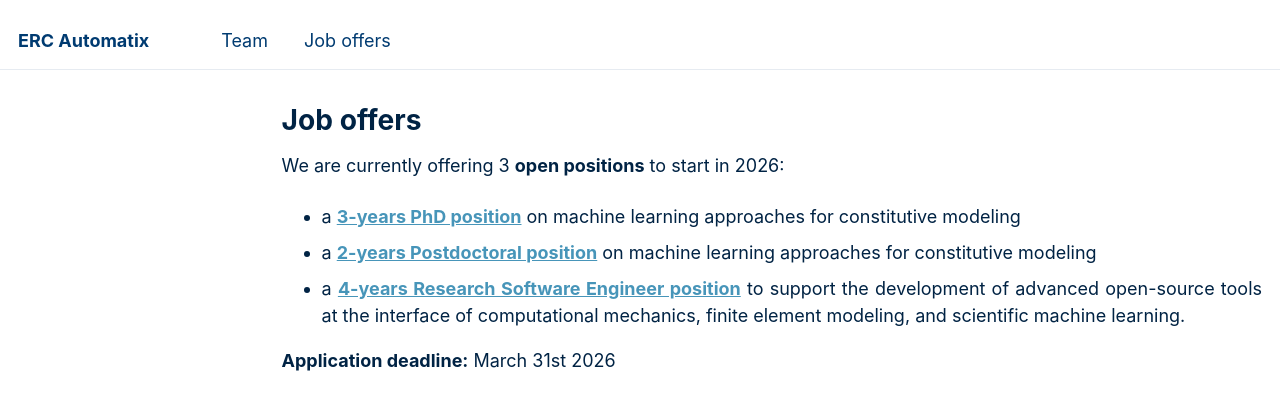
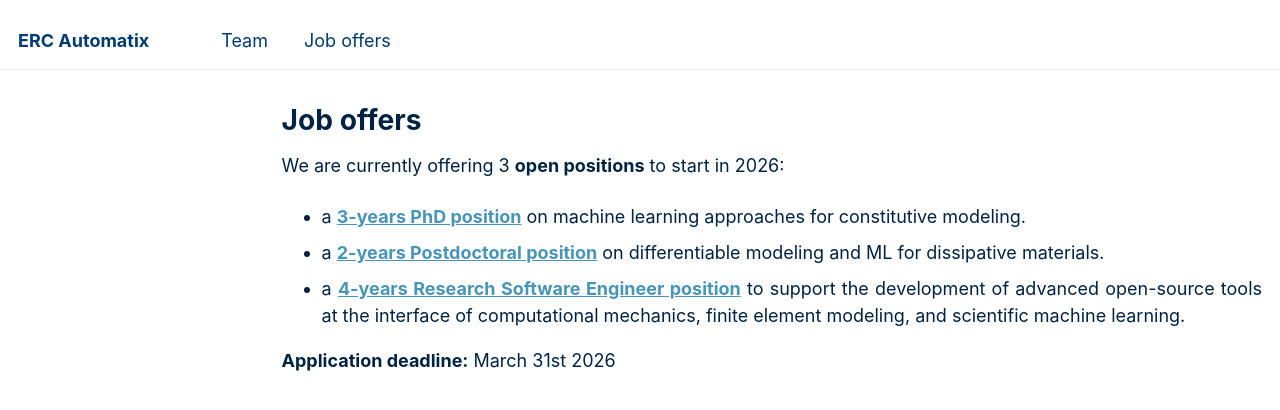
Before and after one commit to erc-automatix/erc-automatix.github.io, a Jekyll site: the page built from _pages/job_offers.md, in a window 1280 px wide. Shown: the top 410 px of the page. Built offline with Jekyll 4.4.1, drawn with Linux system fonts in a browser that asks for light colours.

Commit message:
Update job

```diff
--- a/_pages/job_offers.md
+++ b/_pages/job_offers.md
@@ -9,8 +9,8 @@ author_profile: false
 
 We are currently offering 3 **open positions** to start in 2026:
 
-- a [**3-years PhD position**](../files/PhD_position.pdf) on machine learning approaches for constitutive modeling
-- a [**2-years Postdoctoral position**](../files/postdoc_position.pdf) on machine learning approaches for constitutive modeling
+- a [**3-years PhD position**](../files/PhD_position.pdf) on machine learning approaches for constitutive modeling.
+- a [**2-years Postdoctoral position**](../files/postdoc_position.pdf) on differentiable modeling and ML for dissipative materials.
 - a [**4-years Research Software Engineer position**](../files/RSE_job_position.pdf) to support the development of advanced open-source tools at the interface of computational mechanics, finite element modeling, and scientific machine learning.
 
 **Application deadline:** March 31st 2026
```
